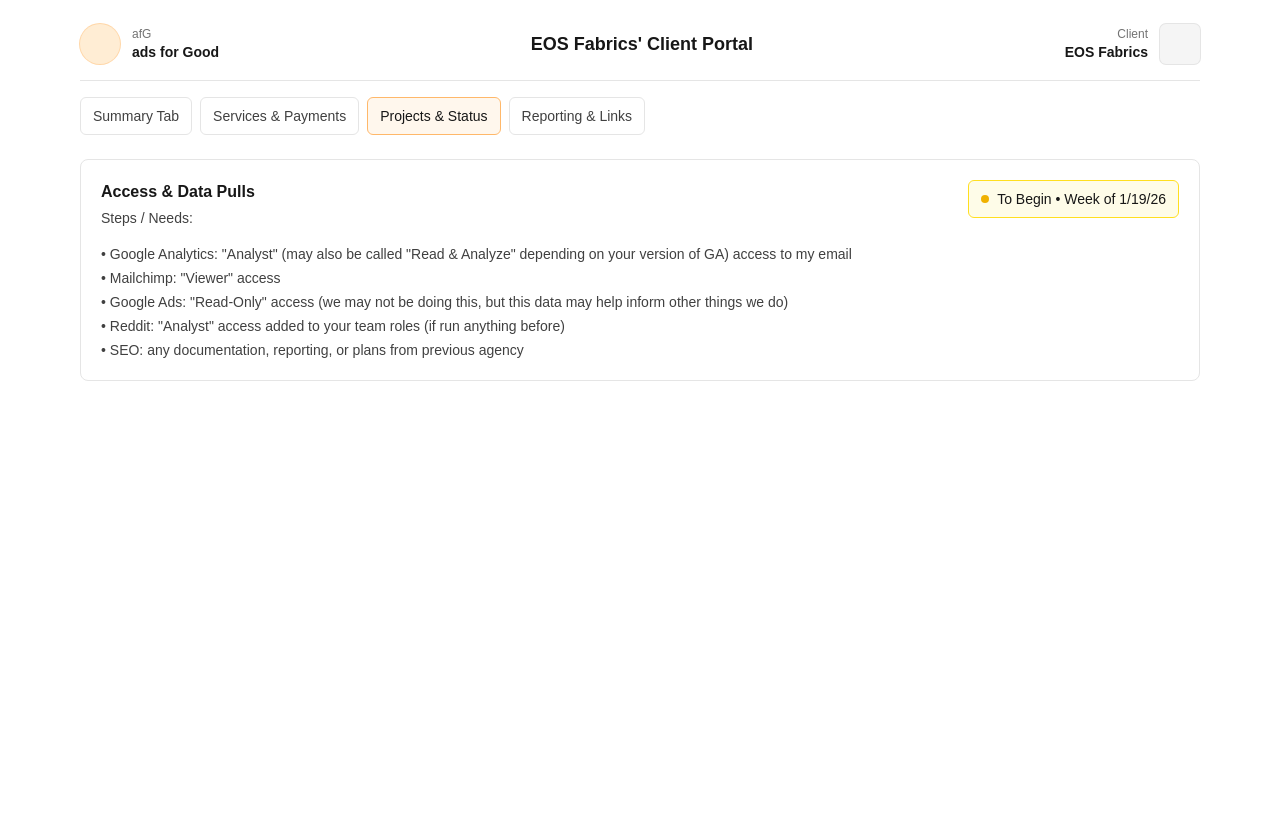
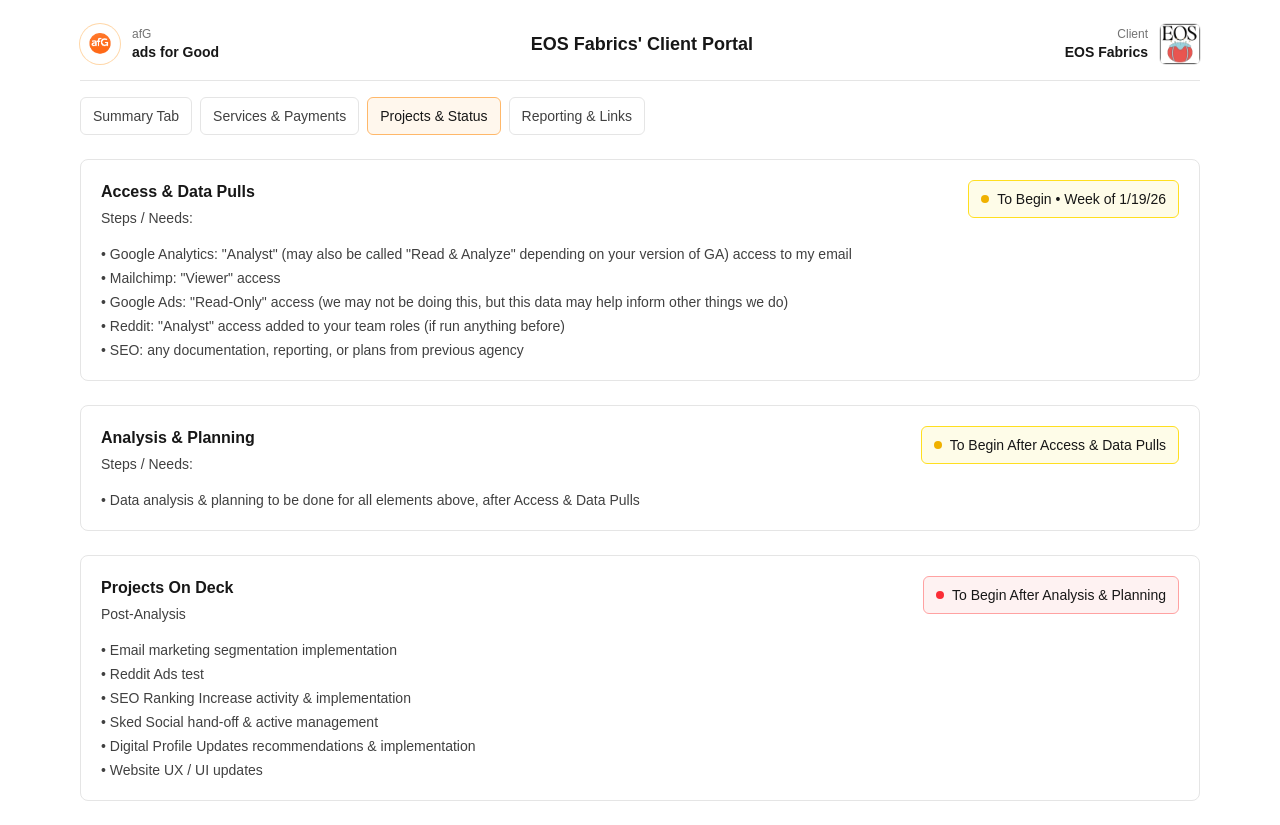
Before and after one commit to kmp-gitty/ads-for-good, a Next.js app: page /for-clients/EOS-Fabrics/projects-status in a window 1280 px wide. Before the commit the page ends 800 px from the top, so only its background shows below. Built offline with nearby package versions, Linux system fonts and the light colour scheme.

Commit message:
updated client portal

```diff
--- a/src/app/for-clients/EOS-Fabrics/layout.tsx
+++ b/src/app/for-clients/EOS-Fabrics/layout.tsx
@@ -22,7 +22,13 @@
   return (
     <main className="min-h-screen bg-white">
       <div className="mx-auto w-full max-w-6xl px-4 py-6">
-        <ClientPortalHeader />
+      <ClientPortalHeader
+          portalTitle="EOS Fabrics' Client Portal"
+          clientName="EOS Fabrics"
+          brandName="ads for Good"
+          brandLogoSrc="/images/ads4Good_Logo_500x500.png"
+          clientLogoSrc="/images/EOS_Client_Photo.avif"
+        />
         <ClientPortalTabs />
         <section className="mt-6">{children}</section>
       </div>
--- a/src/app/for-clients/EOS-Fabrics/page.tsx
+++ b/src/app/for-clients/EOS-Fabrics/page.tsx
@@ -83,7 +83,7 @@
     {/* RIGHT CARD — white fill, orange outline */}
     <div className="rounded-lg border border-orange-300 bg-white p-4">
       <div className="text-sm font-semibold text-neutral-900">
-        EOS Fabrics' Tasks
+        EOS Fabrics Tasks
       </div>
 
       <div className="mt-2 text-sm text-neutral-800 space-y-1">
--- a/src/app/for-clients/EOS-Fabrics/projects-status/page.tsx
+++ b/src/app/for-clients/EOS-Fabrics/projects-status/page.tsx
@@ -73,6 +73,61 @@
           </li>
         </ul>
       </section>
+
+      <section className="rounded-lg border border-neutral-200 p-5">
+        <div className="flex flex-col gap-3 sm:flex-row sm:items-start sm:justify-between">
+          <div>
+            <h2 className="text-base font-semibold text-neutral-900">
+              Analysis & Planning
+            </h2>
+            <p className="mt-1 text-sm text-neutral-700">Steps / Needs:</p>
+          </div>
+
+          {/* Status chip */}
+          <StatusChip status={status} label="To Begin After Access & Data Pulls" />
+        </div>
+
+        <ul className="mt-4 text-sm text-neutral-700 space-y-1">
+          <li>
+            • Data analysis & planning to be done for all elements above, after Access & Data Pulls
+          </li>
+        </ul>
+      </section>
+
+
+      <section className="rounded-lg border border-neutral-200 p-5">
+        <div className="flex flex-col gap-3 sm:flex-row sm:items-start sm:justify-between">
+          <div>
+            <h2 className="text-base font-semibold text-neutral-900">
+              Projects On Deck
+            </h2>
+            <p className="mt-1 text-sm text-neutral-700">Post-Analysis</p>
+          </div>
+
+          {/* Status chip */}
+          <StatusChip status="red" label="To Begin After Analysis & Planning" />
+        </div>
+
+        <ul className="mt-4 text-sm text-neutral-700 space-y-1">
+          <li>
+            • Email marketing segmentation implementation
+          </li>
+          <li>• Reddit Ads test</li>
+          <li>
+            • SEO Ranking Increase activity & implementation
+          </li>
+          <li>
+            • Sked Social hand-off & active management
+          </li>
+          <li>
+            • Digital Profile Updates recommendations & implementation
+          </li>
+          <li>
+            • Website UX / UI updates
+          </li>
+        </ul>
+      </section>
+
     </div>
   );
 }
--- a/src/app/for-clients/EOS-Fabrics/reporting-links/page.tsx
+++ b/src/app/for-clients/EOS-Fabrics/reporting-links/page.tsx
@@ -3,16 +3,31 @@
       <div className="space-y-6">
         <section className="rounded-lg border border-neutral-200 p-5">
           <h2 className="text-base font-semibold text-neutral-900">
-            Reporting & Links
+            Important Links
+          </h2>
+          <ul className="mt-4 text-sm text-neutral-700 space-y-1">
+          <li>
+            • Meeting notes Google Doc can be{" "}
+            <a
+            href="https://docs.google.com/document/d/1tFvKaIK4RHAnvdC_Tk2VIB6UtwC-8Ec4KzGkkfO2F-M/edit?usp=sharing"
+            target="_blank"
+            rel="noopener noreferrer"
+            className="text-orange-600 undelrine hover:text-orange-700"
+            >
+            accessed here.
+            </a>
+          </li>
+          </ul>
+        </section>
+
+        <section className="rounded-lg border border-neutral-200 p-5">
+          <h2 className="text-base font-semibold text-neutral-900">
+            Reporting & Data
           </h2>
           <p className="mt-2 text-sm text-neutral-700">
-            Dashboards, analytics, and shared resources coming soon.
+            Dashboards, analytics, and data resources coming soon.
           </p>
         </section>
-
-        <div className="rounded-md border border-dashed border-neutral-300 p-6 text-sm text-neutral-600">
-          Looker Studio / GA embeds coming soon
-        </div>
       </div>
     );
   }
--- a/src/components/ClientPortalHeader.tsx
+++ b/src/components/ClientPortalHeader.tsx
@@ -1,22 +1,63 @@
-export default function ClientPortalHeader() {
+import Image from "next/image";
+
+type ClientPortalHeaderProps = {
+  portalTitle?: string;
+  clientName?: string;
+  brandName?: string;
+
+  // Optional logos (served from /public, e.g. "/images/afg-logo.png")
+  brandLogoSrc?: string;
+  clientLogoSrc?: string;
+
+  // Optional sizing tweaks (defaults match your current placeholders)
+  brandLogoAlt?: string;
+  clientLogoAlt?: string;
+  brandLogoSize?: number; // px (square)
+  clientLogoSize?: number; // px (square)
+};
+
+export default function ClientPortalHeader({
+  portalTitle = "Client-Name Client Portal",
+  clientName = "Client Name",
+  brandName = "ads for Good",
+
+  brandLogoSrc,
+  clientLogoSrc,
+
+  brandLogoAlt = "Ads for Good logo",
+  clientLogoAlt,
+
+  brandLogoSize = 40,
+  clientLogoSize = 40,
+}: ClientPortalHeaderProps) {
   return (
     <header className="flex items-center justify-between border-b border-neutral-200 pb-4">
       {/* Left: afG */}
       <div className="flex items-center gap-3">
+        {brandLogoSrc ? (
+          <Image
+            src={brandLogoSrc}
+            alt={brandLogoAlt}
+            width={brandLogoSize}
+            height={brandLogoSize}
+            className="rounded-full ring-1 ring-orange-200 object-contain bg-white"
+            priority
+          />
+        ) : (
           <div className="h-10 w-10 rounded-full bg-orange-100 ring-1 ring-orange-200" />
+        )}
+
         <div className="leading-tight">
           <div className="text-xs text-neutral-500">afG</div>
           <div className="text-sm font-semibold text-neutral-900">
-              ads for Good
+            {brandName}
           </div>
         </div>
       </div>
 
       {/* Center: Portal Title */}
       <div className="text-center">
-          <h1 className="text-lg font-semibold text-neutral-900">
-            EOS Fabrics&apos; Client Portal
-          </h1>
+        <h1 className="text-lg font-semibold text-neutral-900">{portalTitle}</h1>
       </div>
 
       {/* Right: Client */}
@@ -24,10 +65,21 @@
         <div className="text-right leading-tight">
           <div className="text-xs text-neutral-500">Client</div>
           <div className="text-sm font-semibold text-neutral-900">
-              EOS Fabrics
+            {clientName}
           </div>
         </div>
+
+        {clientLogoSrc ? (
+          <Image
+            src={clientLogoSrc}
+            alt={clientLogoAlt ?? `${clientName} logo`}
+            width={clientLogoSize}
+            height={clientLogoSize}
+            className="rounded-md ring-1 ring-neutral-200 object-contain bg-white"
+          />
+        ) : (
           <div className="h-10 w-10 rounded-md bg-neutral-100 ring-1 ring-neutral-200" />
+        )}
       </div>
     </header>
   );
--- /dev/null
+++ b/src/middleware.ts
@@ -0,0 +1,61 @@
+import type { NextRequest } from "next/server";
+import { NextResponse } from "next/server";
+
+export const config = {
+  matcher: ["/for-clients/:path*"],
+};
+
+function unauthorized(realm = "Client Portal") {
+  return new NextResponse("Authentication required.", {
+    status: 401,
+    headers: {
+      "WWW-Authenticate": `Basic realm="${realm}"`,
+    },
+  });
+}
+
+// Turns "EOS-Fabrics" into "EOS_FABRICS"
+function normalizeSlug(slug: string) {
+  return slug
+    .trim()
+    .toUpperCase()
+    .replace(/[^A-Z0-9]+/g, "_")
+    .replace(/^_+|_+$/g, "");
+}
+
+export function middleware(req: NextRequest) {
+  const pathname = req.nextUrl.pathname;
+
+  // pathname: /for-clients/<clientSlug>/...
+  const parts = pathname.split("/").filter(Boolean);
+  const clientSlug = parts[1]; // ["for-clients", "<clientSlug>", ...]
+  if (!clientSlug) return unauthorized("Client Portal");
+
+  const key = normalizeSlug(clientSlug);
+
+  const userEnvKey = `CLIENT_${key}_USER`;
+  const passEnvKey = `CLIENT_${key}_PASS`;
+
+  const expectedUser = process.env[userEnvKey];
+  const expectedPass = process.env[passEnvKey];
+
+  // Safe default: if not configured, deny
+  if (!expectedUser || !expectedPass) {
+    return unauthorized(`Client Portal (${clientSlug})`);
+  }
+
+  const authHeader = req.headers.get("authorization");
+  if (!authHeader?.startsWith("Basic ")) {
+    return unauthorized(`Client Portal (${clientSlug})`);
+  }
+
+  const base64Credentials = authHeader.split(" ")[1] ?? "";
+  const credentials = Buffer.from(base64Credentials, "base64").toString("utf-8");
+  const [incomingUser, incomingPass] = credentials.split(":");
+
+  if (incomingUser !== expectedUser || incomingPass !== expectedPass) {
+    return unauthorized(`Client Portal (${clientSlug})`);
+  }
+
+  return NextResponse.next();
+}
```
Also changed, not shown: public/images/ads4Good_Logo_500x500.png (added). Lines whose indentation alone changed are shown as unchanged.
